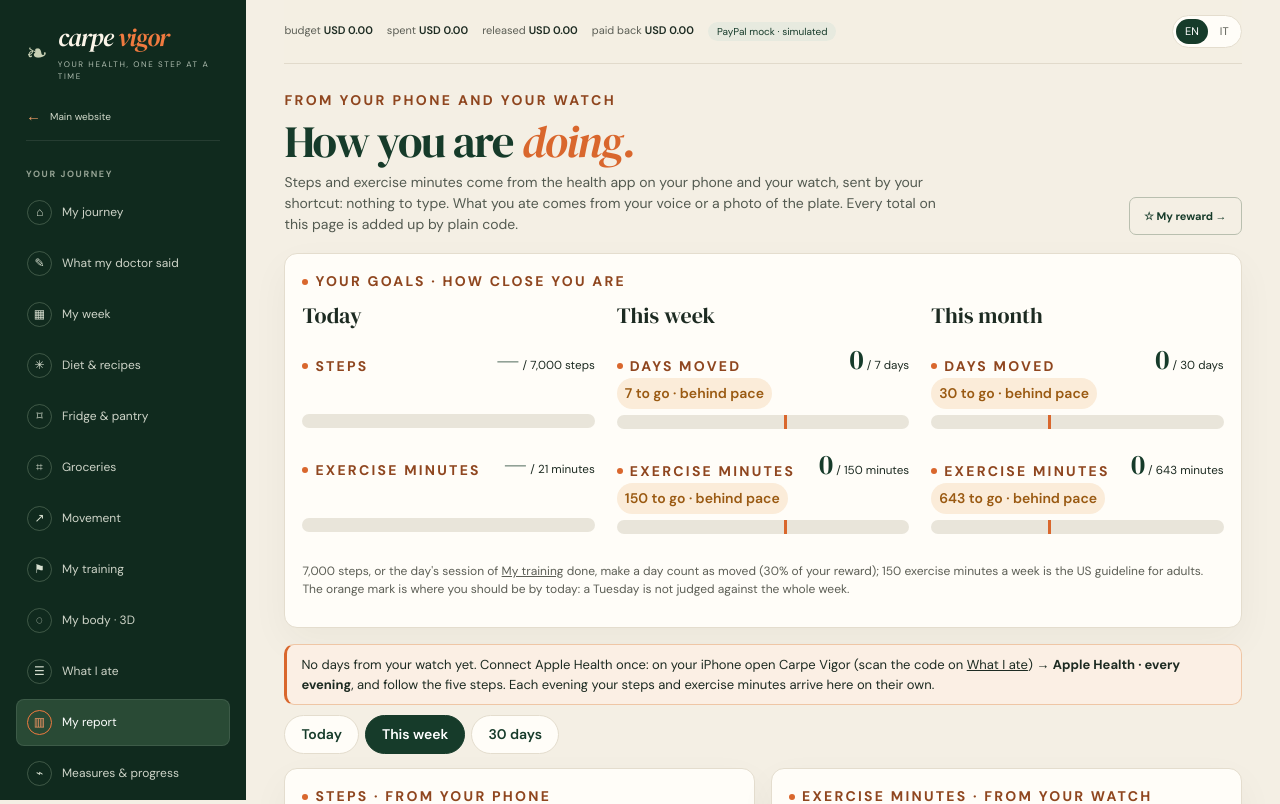
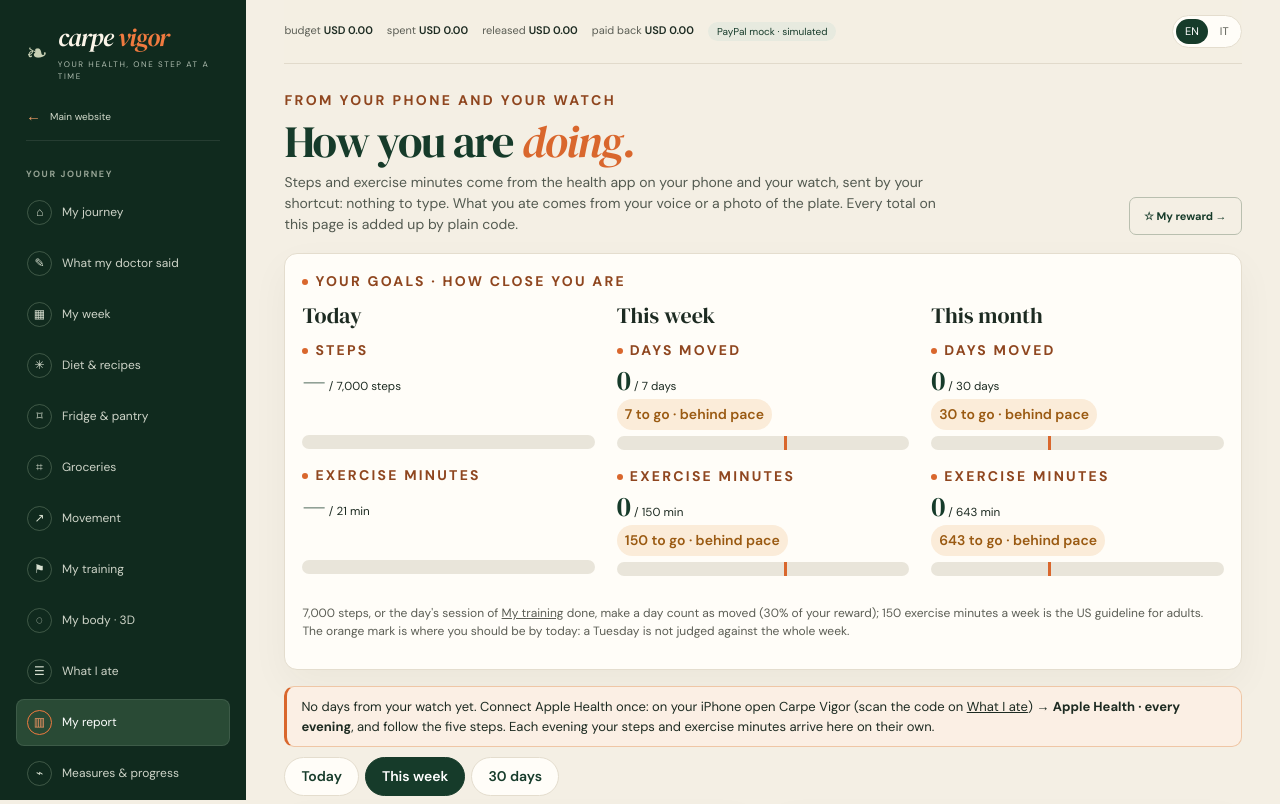
Before and after one commit to abenzia/carpe-vigor, a FastAPI app: page /report in a window 1280 px wide. Shown: the top 804 px of the page. Run offline with FastAPI, Linux system fonts and the light colour scheme; data that the repository does not hold is empty.

Commit message:
Goal meters in three fixed rows (label, number, pill): aligned at every width, no sideways scroll
Co-Authored-By: Claude Opus 5.5 <noreply@anthropic.com>

```diff
--- a/templates/_charts.html
+++ b/templates/_charts.html
@@ -31,9 +31,9 @@
 
 {% macro style() %}
 <style>
-  /* label left, number right, the pill on its own line (kept even when empty) so side-by-side meters line up */
-  .meter{margin:6px 0 16px} .meter-head{display:grid;grid-template-columns:1fr auto;align-items:baseline;column-gap:8px}
-  .meter-head .section-kicker{margin:0} .meter-v{white-space:nowrap;text-align:right}
+  /* three rows, the same in every meter: label, number, pill (kept even when empty), so side-by-side meters line up */
+  .meter{margin:6px 0 16px} .meter-head{display:grid;grid-template-columns:1fr}
+  .meter-head .section-kicker{margin:0} .meter-v{white-space:nowrap}
   .meter-head b{font:400 28px var(--serif);color:var(--forest)}
   .meter-sub{grid-column:1/-1;min-height:30px;display:flex;align-items:center}
   .track{position:relative;height:14px;border-radius:99px;background:#e9e5da;overflow:hidden;margin-top:6px}
--- a/templates/progress.html
+++ b/templates/progress.html
@@ -22,7 +22,7 @@
   <div class="goal-cols">{% for g in goals %}
     <div><h3>{{ g.name }}</h3>
       {{ meter('Steps' if g.name == 'Today' else 'Days moved', '', g.steps, g.steps_goal, '#163b2a', g.steps_unit, True, g.steps_pace) }}
-      {{ meter('Exercise minutes', '', g.minutes, g.minutes_goal, '#2f7d4f', 'minutes', True, g.minutes_pace) }}
+      {{ meter('Exercise minutes', '', g.minutes, g.minutes_goal, '#2f7d4f', 'min', True, g.minutes_pace) }}
     </div>{% endfor %}</div>
   <p class="tiny muted">{{ '{:,}'.format(r.steps_goal) }} steps, or the day's session of <a href="/training">My training</a> done, make a day count as moved (30% of your reward); 150 exercise minutes a week is the US guideline for adults. The orange mark is where you should be by today: a Tuesday is not judged against the whole week.</p>
 </section>
```
